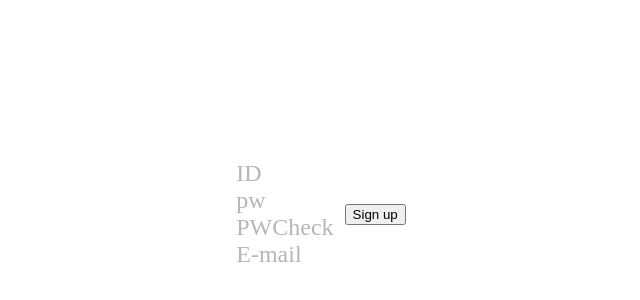
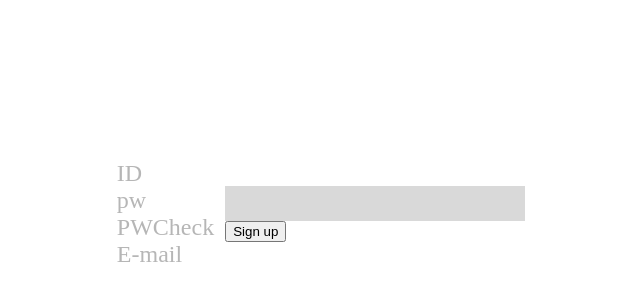
Before and after one commit to seungmin21/POST_Login, a plain HTML site: page index.html in a window 1280 px wide. Shown: the part 194-494 px from the top of the page, without its empty margins (327-967 px from the left). Drawn offline with Linux system fonts and the light colour scheme.

Commit message:
class 작성 및 원하는 수치인지 확인

```diff
--- a/index.html
+++ b/index.html
@@ -23,6 +23,11 @@
     #root > div:nth-child(2) {
       margin-left: 11px;
     }
+    .bgc {
+      background-color: #D9D9D9;
+      width: 300px;
+      height: 35px;
+    }
   </style>
 </head>
 <body>
@@ -41,7 +46,7 @@
     <!-- 2번 컨테이너 -->
     <div>
       <!-- ID input -->
-      <div></div>
+      <div class="bgc"></div>
       <!-- PW input -->
       <div></div>
       <!-- PWCheck input -->
```
